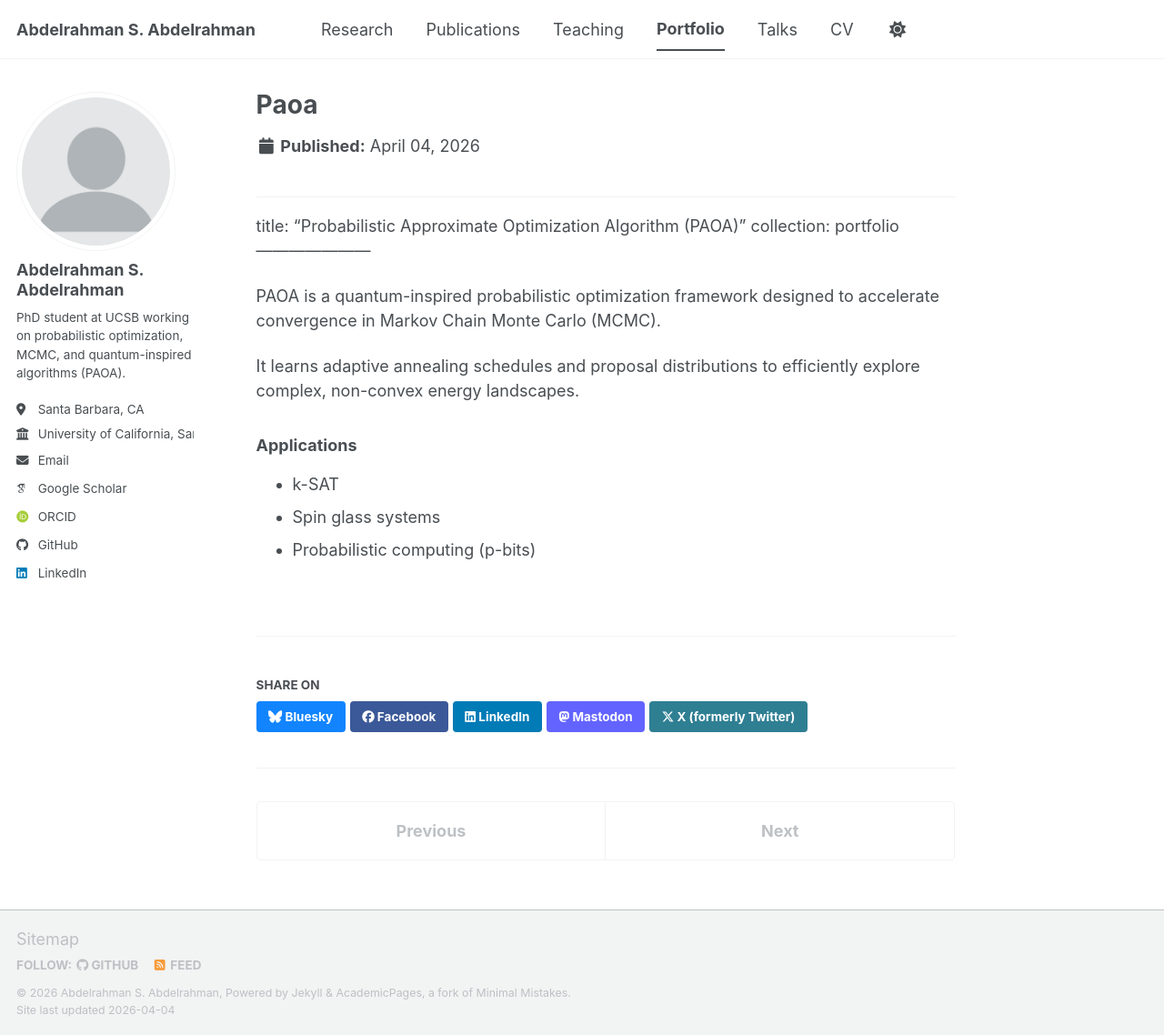
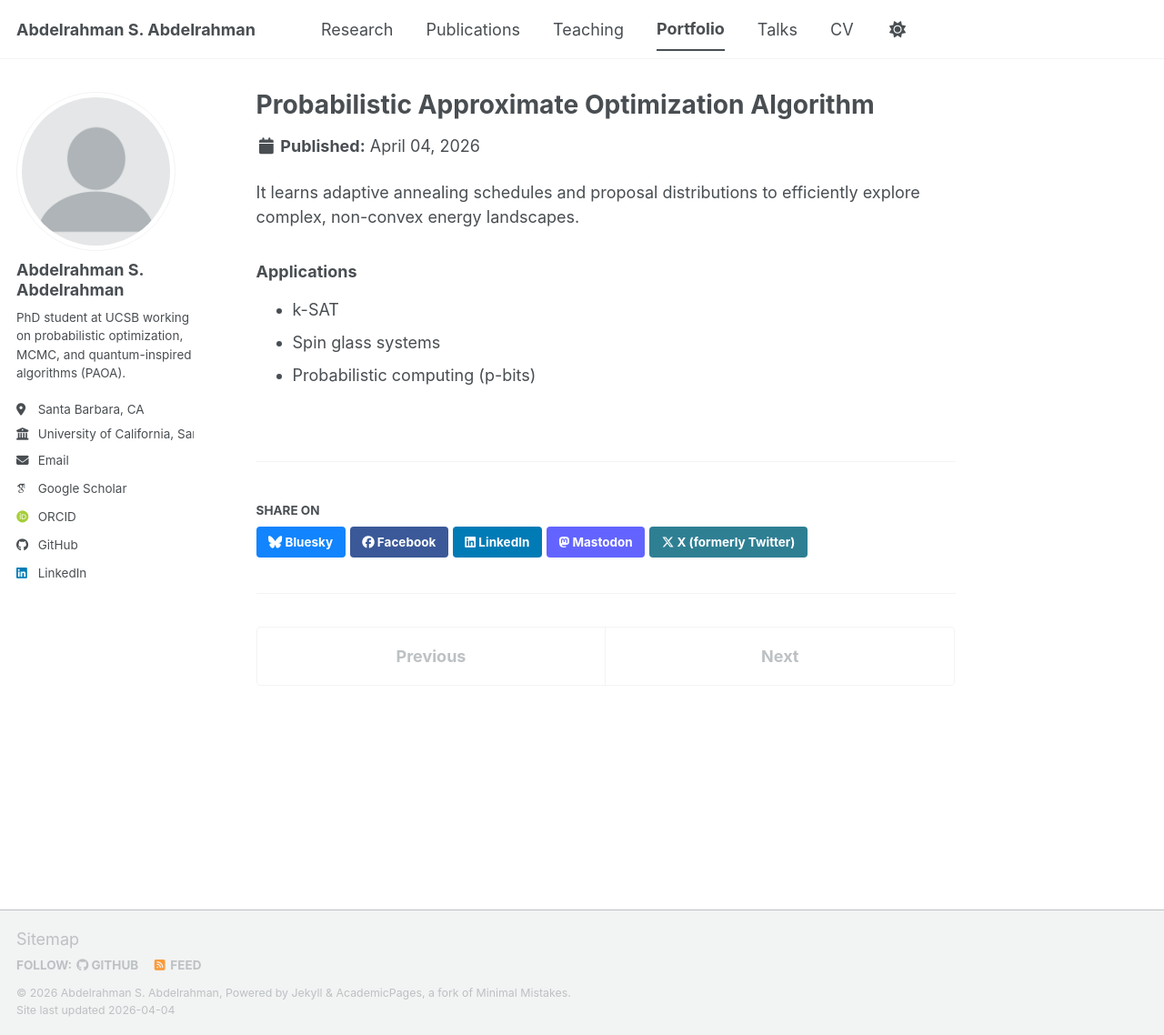
Before and after one commit to abdelrahmanseed/abdelrahmanseed.github.io, a Jekyll site: the page built from _portfolio/paoa.md, in a window 1280 px wide and 1138 px high. Shown: the whole window at 91% size. Built offline with Jekyll 4.4.1, drawn with Linux system fonts in a browser that asks for light colours; some web fonts are replaced; a script bundle is joined from its source files by our own code; library files that are not in the unit come from our copies.

Commit message:
Clean about page

```diff
--- a/_portfolio/paoa.md
+++ b/_portfolio/paoa.md
@@ -1,10 +1,9 @@
+---
+title: "Probabilistic Approximate Optimization Algorithm"
+excerpt: "PAOA is a quantum-inspired probabilistic optimization framework designed to accelerate convergence in Markov Chain Monte Carlo (MCMC). <br/><img src='/images/500x300.png'>"
+collection: portfolio
 ---
 
-title: "Probabilistic Approximate Optimization Algorithm (PAOA)"
-collection: portfolio
----------------------
-
-PAOA is a quantum-inspired probabilistic optimization framework designed to accelerate convergence in Markov Chain Monte Carlo (MCMC).
 
 It learns adaptive annealing schedules and proposal distributions to efficiently explore complex, non-convex energy landscapes.
 
```
